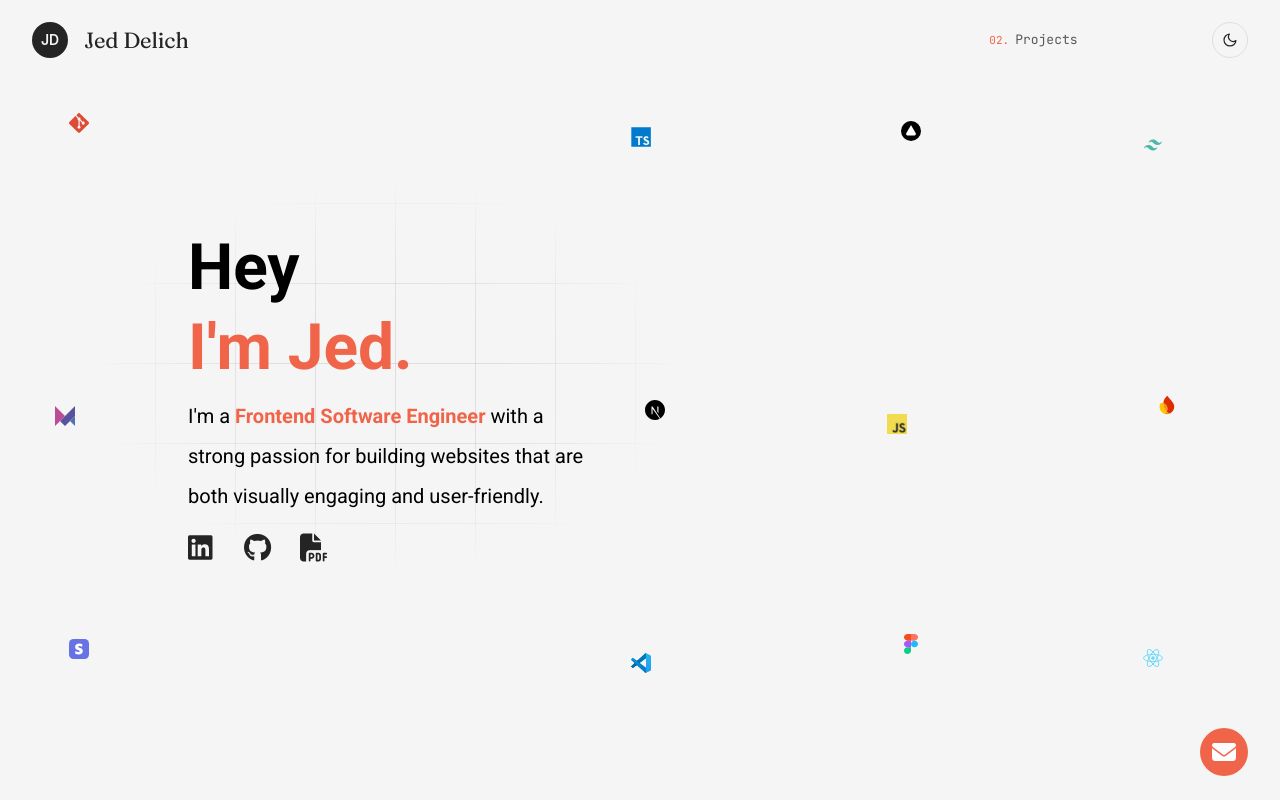
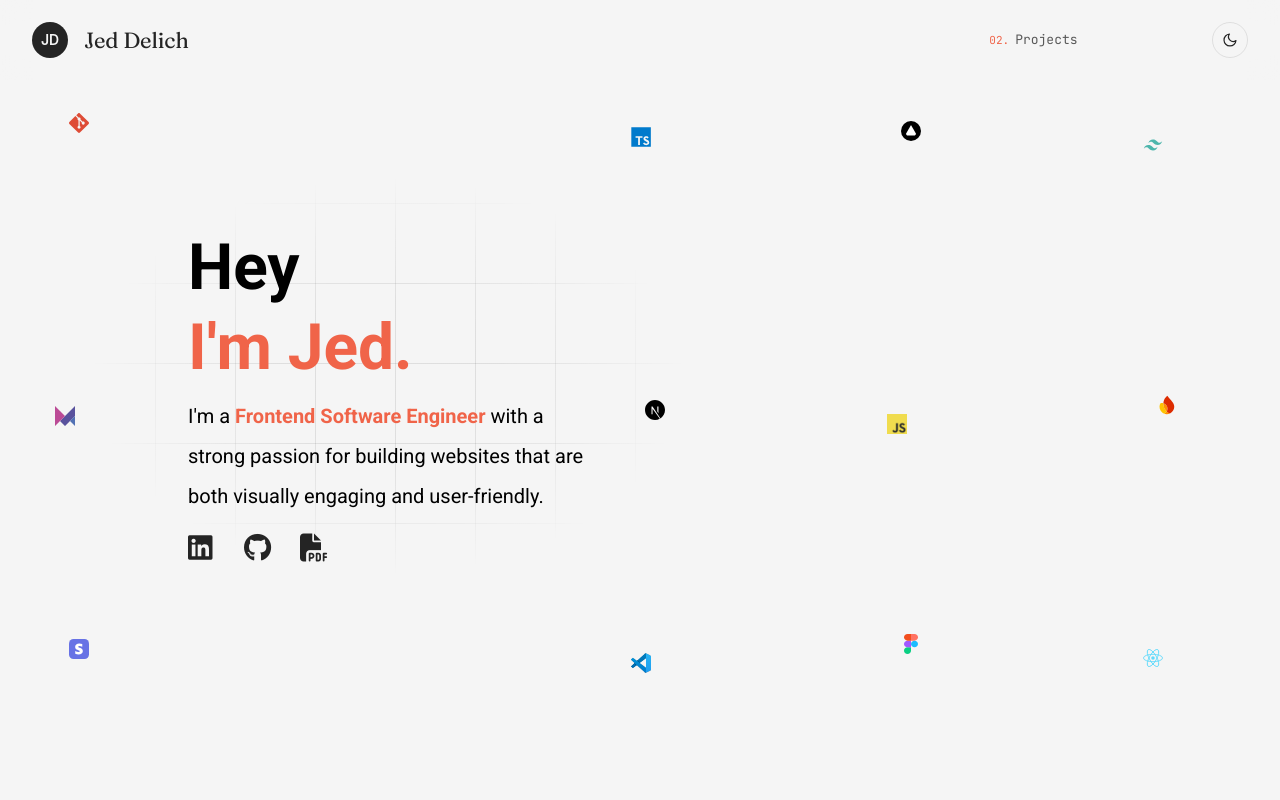
Before and after one commit to jeddelich/next-portfolio, a Next.js app: page / in a window 1280 px wide. Shown: the top 800 px of the page. Built offline with nearby package versions, Linux system fonts and the light colour scheme.

Commit message:
chore: remove obsolete mail button

```diff
--- a/components/ui/LandingClientShell.module.css
+++ b/components/ui/LandingClientShell.module.css
@@ -1,15 +1,3 @@
-@keyframes pop-up {
-  0% {
-    transform: scale(0);
-  }
-  75% {
-    transform: scale(1.2);
-  }
-  100% {
-    transform: scale(1);
-  }
-}
-
 .landingPage {
   min-height: 100dvh;
   height: 100svh;
@@ -63,37 +51,6 @@
 .landingPageDark::after {
   background-color: var(--color-light);
 }
-
-
-
-.mailBtnWrapper {
-  position: fixed;
-  bottom: 24px;
-  right: 32px;
-  z-index: 100;
-  transform: scale(0);
-  animation: pop-up 700ms 1750ms ease forwards;
-}
-
-.mailBtn {
-  width: 48px;
-  height: 48px;
-  font-size: 24px;
-  border-radius: 50%;
-  background-color: var(--color-primary);
-  border: none;
-  color: white;
-  display: flex;
-  justify-content: center;
-  align-items: center;
-}
-
-.mailBtn i {
-  display: flex;
-  align-items: center;
-  justify-content: center;
-}
-
 .resumeCountdown {
   position: absolute;
   left: 0;
@@ -110,14 +67,4 @@
 }
 
 @media (max-width: 480px) {
-  .mailBtn {
-    height: 40px;
-    width: 40px;
-    font-size: 20px;
-  }
-
-  .mailBtnWrapper {
-    right: 24px;
-    bottom: 20px;
-  }
 }
--- a/components/ui/LandingClientShell.tsx
+++ b/components/ui/LandingClientShell.tsx
@@ -21,7 +21,7 @@ type LandingClientShellProps = {
 };
 
 function LandingClientShell({ techStack, children }: LandingClientShellProps) {
-  const { isModalOpen, isModalReady, openModal } = useModal();
+  const { isModalOpen, isModalReady } = useModal();
   const { darkMode } = useTheme();
   const hasScrolled = useHasScrolled();
   const { isLogoMotionEnabled, handleMouseMove, setLogoImageRef } =
@@ -41,11 +41,6 @@ useEffect(() => {
     >
       {!isModalOpen && (
         <>
-          <a href="#" className={styles.mailBtnWrapper}>
-            <button className={`${styles.mailBtn} click`} onClick={openModal}>
-              <i className="fa-solid fa-envelope"></i>
-            </button>
-          </a>
           <ScrollDown />
           {children}
         </>
```
